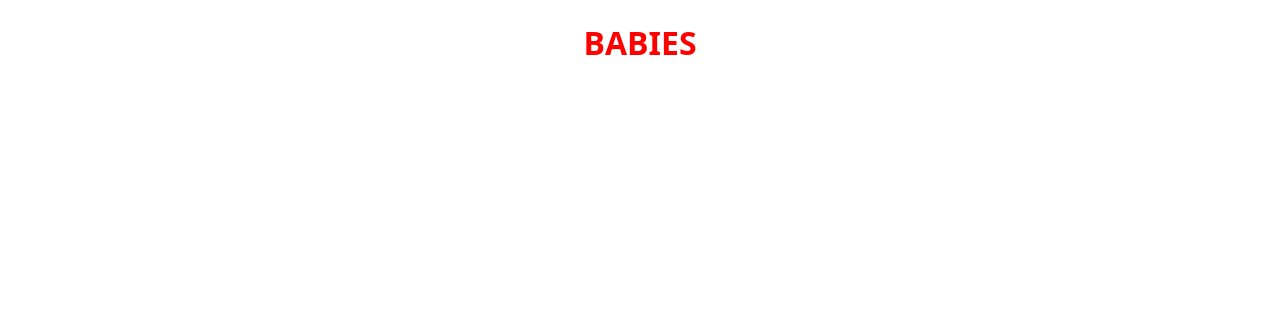
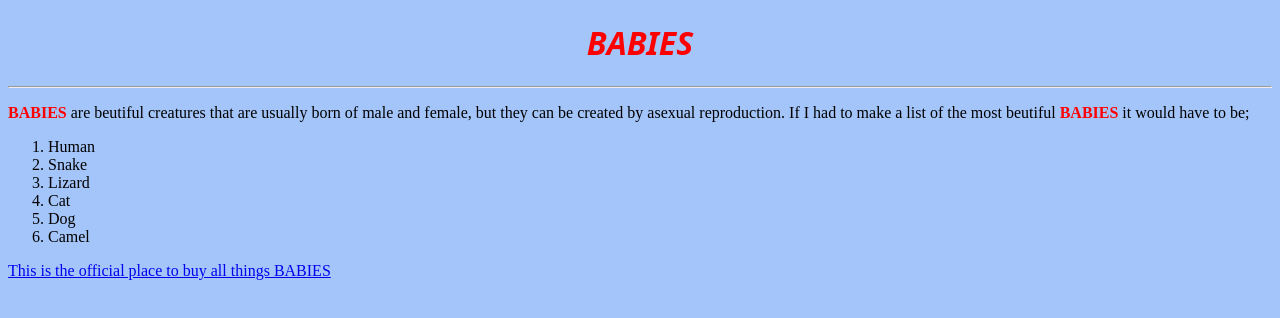
Before and after one commit to rodent4gov/BABIES, a plain HTML site: page index.html in a window 1280 px wide. Drawn offline with Linux system fonts and the light colour scheme.

Commit message:
Update index.html

```diff
--- a/index.html
+++ b/index.html
@@ -5,10 +5,11 @@
  BABIES R GOOD
 </title>
 </head>
-<body style="background-color:powder-blue;">
- <h1 style="font-size:200%; text-align:center; color:red; font-family:sans;">BABIES</h1>
-
-
+<body style="background-color:#a4c5f9;">
+ <h1 style="font-size:200%; text-align:center; color:red; font-family:sans;"><strong><em>BABIES</em></strong></h1>
+ <hr>
+ <p><b style="color:red;"> BABIES</b> are beutiful creatures that are usually born of male and female, but they can be created by asexual reproduction. If I had to make a list of the most beutiful <b style="color:red;">BABIES</b> it would have to be;<ol><li>Human</li><li>Snake</li><li>Lizard</li><li>Cat</li><li>Dog</li><li>Camel</li></ol></p>
+ <a href="https://www.babiesrus.com/">This is the official place to buy all things BABIES</a>
 
 
 
```
